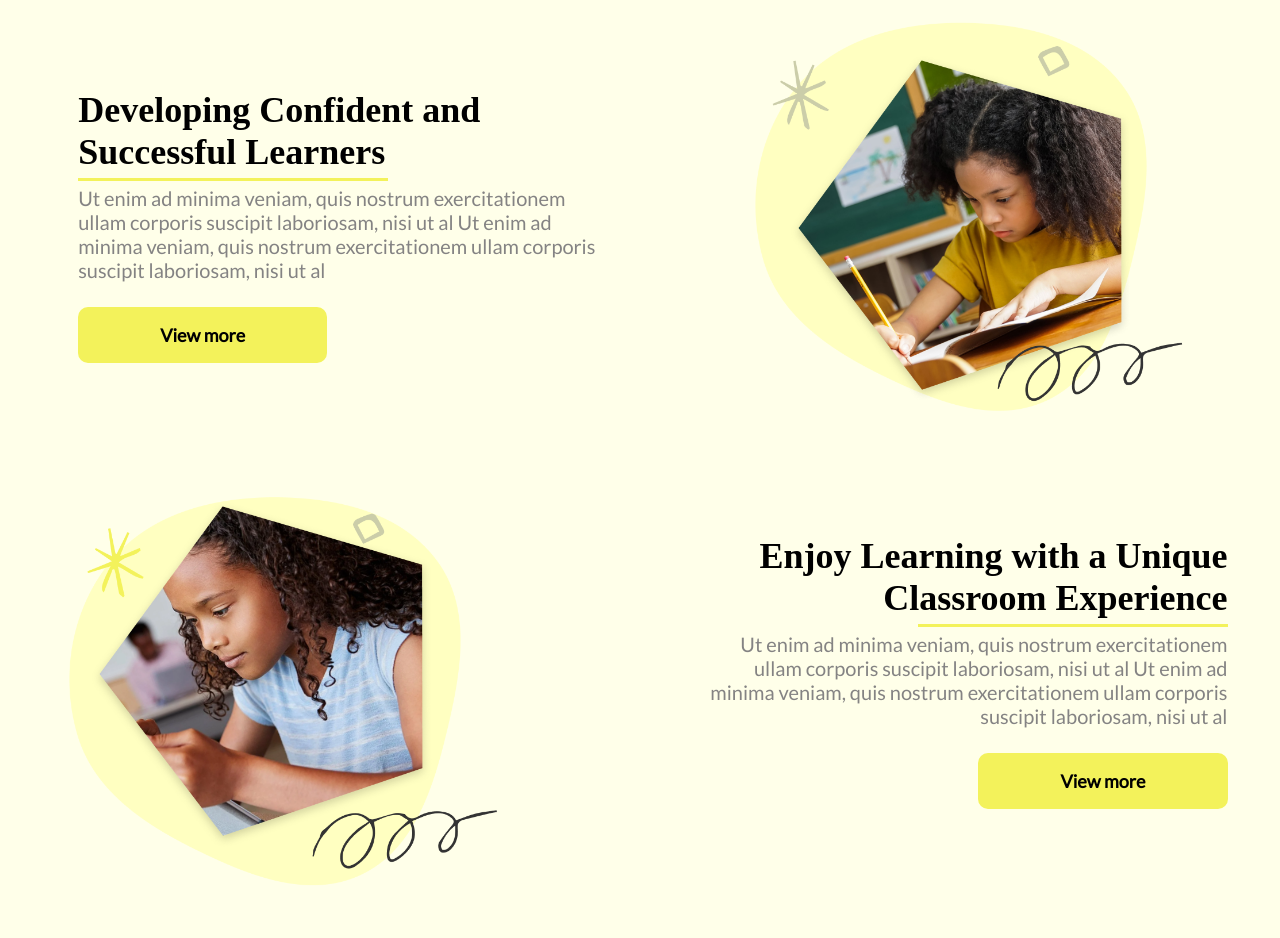
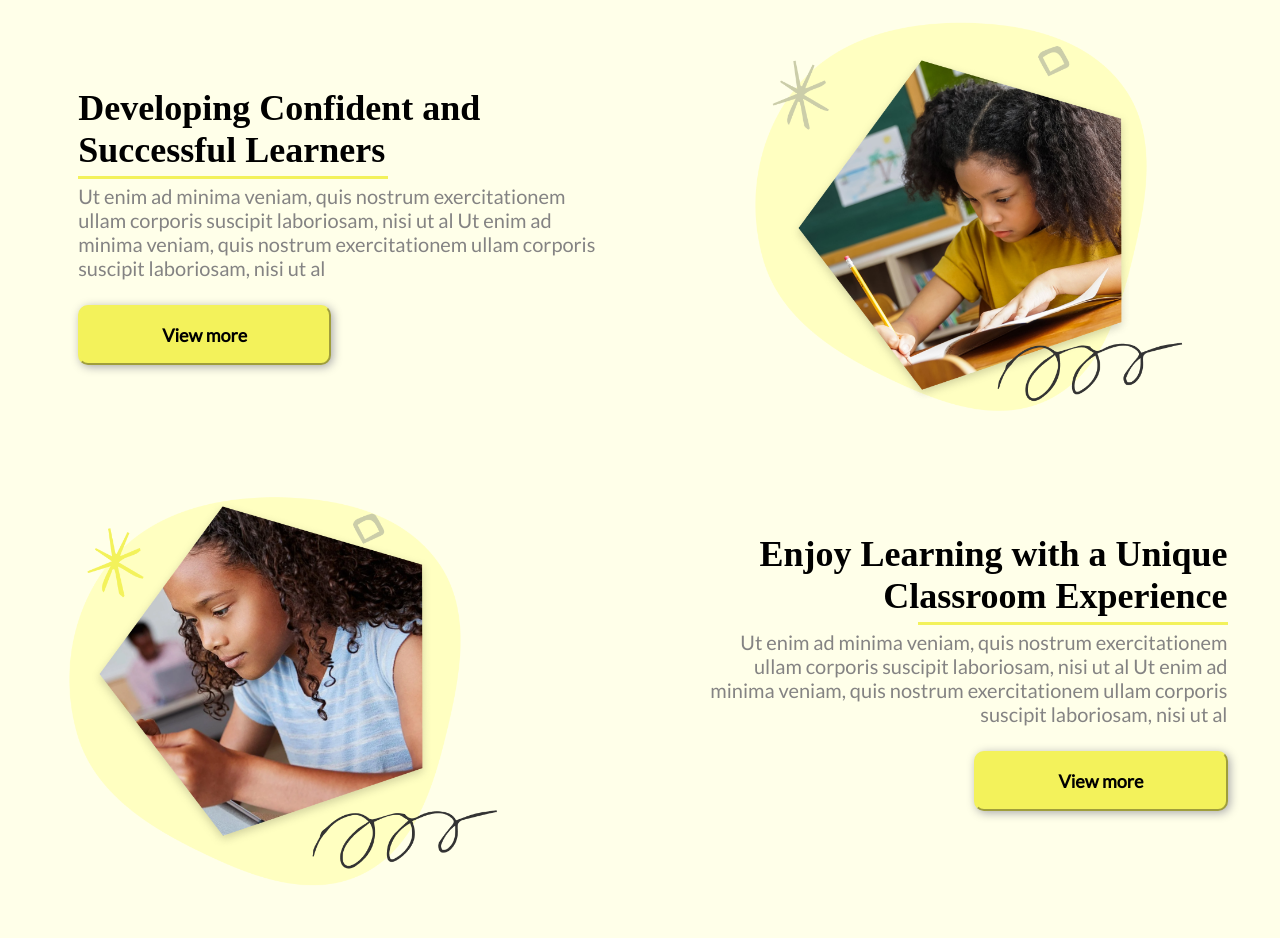
Before and after one commit to AsifxAsif/Assignment, a plain HTML site: page index.html in a window 1280 px wide. Shown: the part 908-1846 px from the top of the page. Drawn offline with Linux system fonts and the light colour scheme.

Commit message:
first commit

```diff
--- a/style.css
+++ b/style.css
@@ -137,11 +137,12 @@ article{
 .view{
     margin-top: 25px;
     padding: 17px 82px;
-    border: none;
+    border-color: #F3F25B;
     border-radius: 10px;
     color: black;
     font-size: 18px;
     font-family: Lato;
     font-weight: 600;
     background-color: #F3F25B;
+    box-shadow: 2px 2px 10px rgb(170, 170, 170);
 }
```
